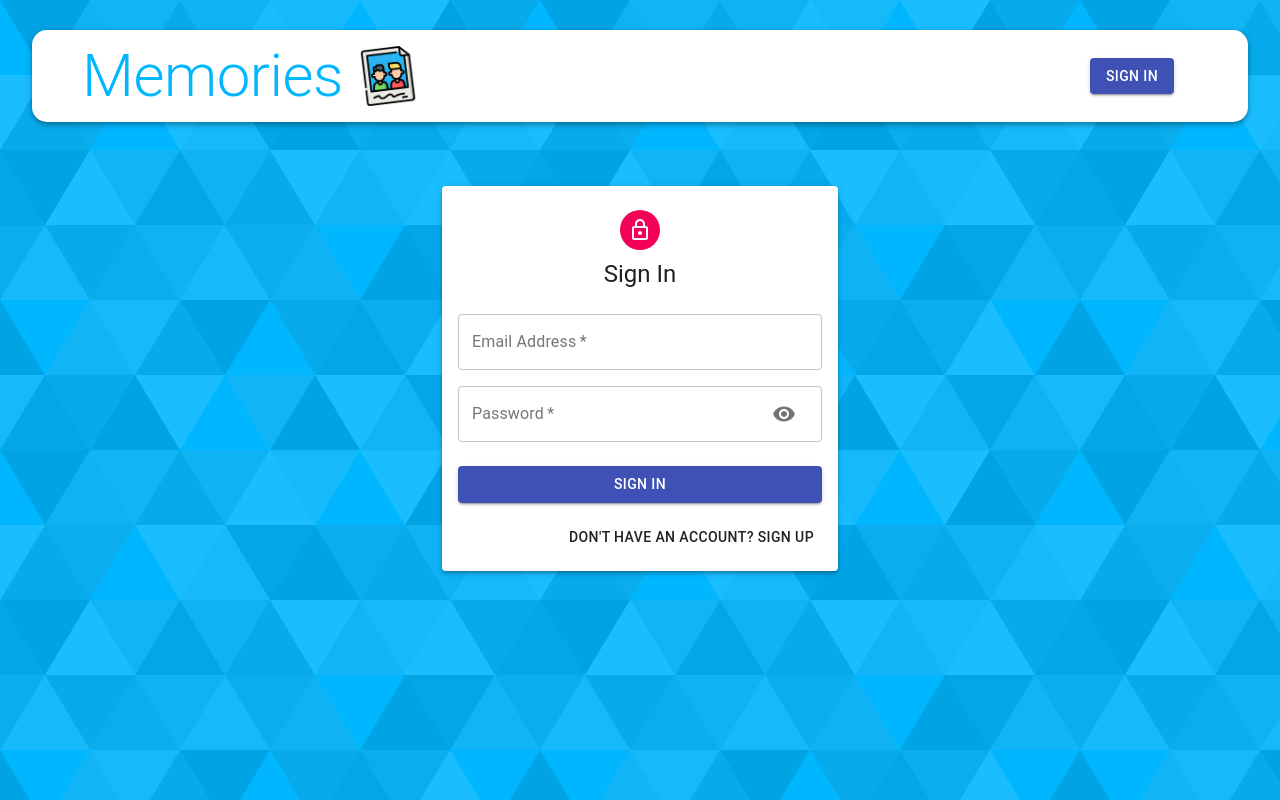
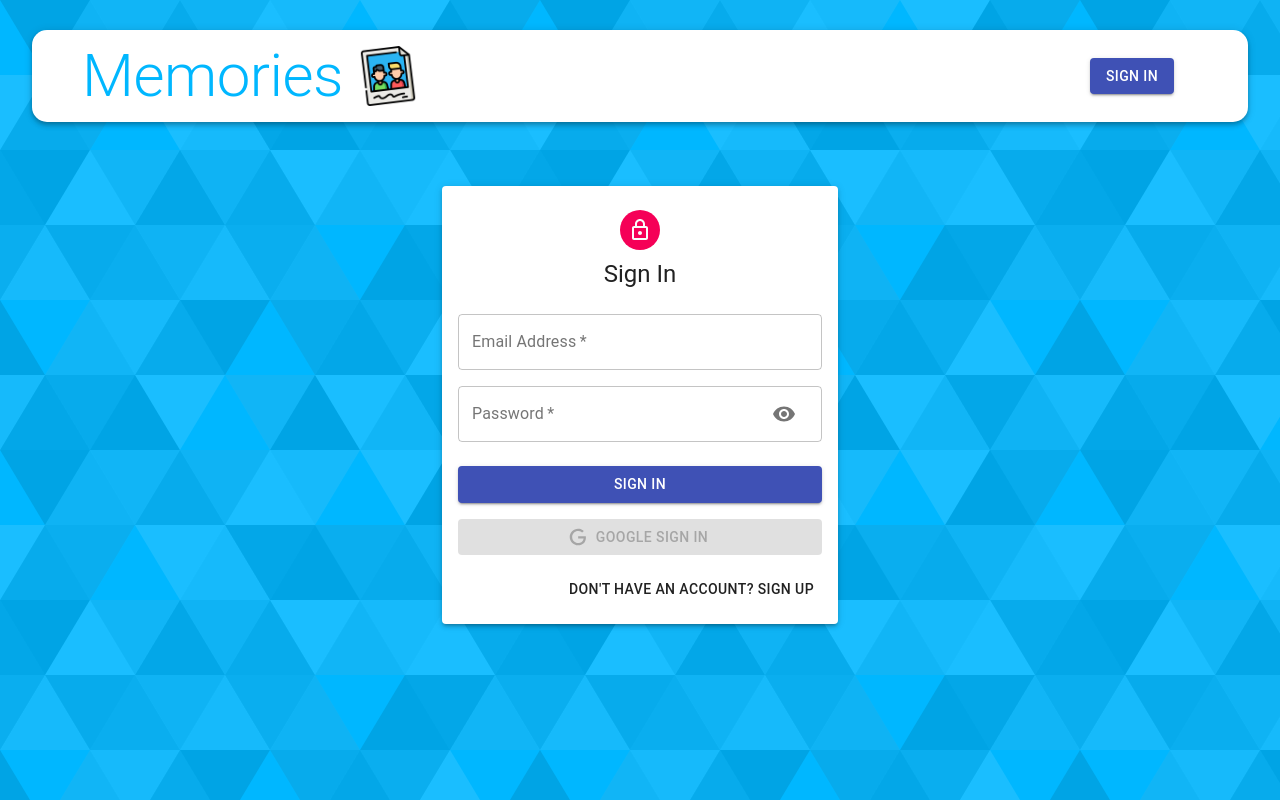
Before and after one commit to NguyenVietCuong2601/memmories-frontend, a React (Create React App) app: page /auth in a window 1280 px wide. Built offline with nearby package versions, Linux system fonts and the light colour scheme.

Commit message:
Google OAuth

```diff
--- a/src/components/Auth/Auth.js
+++ b/src/components/Auth/Auth.js
@@ -7,6 +7,11 @@ import {
     Typography,
     Container,
 } from "@material-ui/core";
+import { GoogleLogin } from "react-google-login";
+import { useDispatch } from "react-redux";
+import { useHistory } from "react-router-dom";
+
+import Icon from "./icon";
 import LockOutLinedIcon from "@material-ui/icons/LockOutlined";
 import Input from "./Input";
 
@@ -16,6 +21,8 @@ const Auth = () => {
     const classes = useStyles();
     const [showPassword, setShowPassword] = useState(false);
     const [isSignup, setIsSignup] = useState(false);
+    const dispatch = useDispatch();
+    const history = useHistory();
 
     const handleShowPassword = () => {
         setShowPassword((prevShowPassword) => !prevShowPassword);
@@ -30,6 +37,22 @@ const Auth = () => {
         handleShowPassword(false);
     };
 
+    const googleSuccess = (res) => {
+        const result = res?.profileObj;
+        const token = res?.tokenId;
+
+        try {
+            dispatch({ type: "AUTH", data: { result, token } });
+
+            history.push("/");
+        } catch (error) {
+            console.log(error);
+        }
+    };
+    const googleFailure = () => {
+        console.log("Google sign in was unsuccessful. Try again");
+    };
+
     return (
         <Container component="main" maxWidth="xs">
             <Paper className={classes.paper} elevation={3}>
@@ -39,7 +62,7 @@ const Auth = () => {
                 <Typography variant="h5">
                     {isSignup ? "Sign Up" : "Sign In"}
                 </Typography>
-                <form className={classes.form} onsubmit={handleSubmit}>
+                <form className={classes.form} onSubmit={handleSubmit}>
                     <Grid container spacing={2}>
                         {isSignup && (
                             <>
@@ -89,7 +112,26 @@ const Auth = () => {
                     >
                         {isSignup ? "Sign Up" : "Sign In"}
                     </Button>
-                    <Grid container justify="flex-end">
+                    <GoogleLogin
+                        clientId="412349224187-gughked70rqfsgrva3v081ld7pndau6e.apps.googleusercontent.com"
+                        render={(renderProps) => (
+                            <Button
+                                className={classes.googleButton}
+                                color="primary"
+                                fullWidth
+                                onClick={renderProps.onClick}
+                                disabled={renderProps.disabled}
+                                startIcon={<Icon />}
+                                variant="contained"
+                            >
+                                Google Sign In
+                            </Button>
+                        )}
+                        onSuccess={googleSuccess}
+                        onFailure={googleFailure}
+                        cookiePolicy="single_host_origin"
+                    />
+                    <Grid container justifyContent="flex-end">
                         <Grid item>
                             <Button onClick={switchMode}>
                                 {isSignup
--- /dev/null
+++ b/src/components/Auth/icon.js
@@ -0,0 +1,12 @@
+import React from "react";
+
+const icon = () => (
+    <svg style={{ width: "20px", height: "20px" }} viewBox="0 0 24 24">
+        <path
+            fill="currentColor"
+            d="M21.35,11.1H12.18V13.83H18.69C18.36,17.64 15.19,19.27 12.19,19.27C8.36,19.27 5,16.25 5,12C5,7.9 8.2,4.73 12.2,4.73C15.29,4.73 17.1,6.7 17.1,6.7L19,4.72C19,4.72 16.56,2 12.1,2C6.42,2 2.03,6.8 2.03,12C2.03,17.05 6.16,22 12.25,22C17.6,22 21.5,18.33 21.5,12.91C21.5,11.76 21.35,11.1 21.35,11.1V11.1Z"
+        />
+    </svg>
+);
+
+export default icon;
--- a/src/components/Navbar/Navbar.js
+++ b/src/components/Navbar/Navbar.js
@@ -1,14 +1,37 @@
-import React from "react";
-import { Link } from "react-router-dom";
+import React, { useState, useEffect } from "react";
+import { Link, useHistory, useLocation } from "react-router-dom";
 import { AppBar, Avatar, Button, Toolbar, Typography } from "@material-ui/core";
+import { useDispatch } from "react-redux";
+
 import memories from "../../images/memories.png";
 
 import useStyles from "./styles";
 
 const Navbar = () => {
     const classes = useStyles();
+    const dispatch = useDispatch();
+    const history = useHistory();
+    const location = useLocation();
 
-    const user = null;
+    const [user, setUser] = useState(
+        JSON.parse(localStorage.getItem("profile"))
+    );
+
+    const logout = () => {
+        dispatch({ type: "LOGOUT" });
+
+        history.push("/");
+
+        setUser(null);
+    };
+
+    useEffect(() => {
+        const token = user?.token;
+
+        // JWT ...
+
+        setUser(JSON.parse(localStorage.getItem("profile")));
+    }, [location]);
 
     return (
         <AppBar className={classes.appBar} position="static" color="inherit">
@@ -46,6 +69,7 @@ const Navbar = () => {
                             variant="contained"
                             className={classes.logout}
                             color="secondary"
+                            onClick={logout}
                         >
                             Logout
                         </Button>
--- a/src/constants/actionTypes.js
+++ b/src/constants/actionTypes.js
@@ -3,3 +3,6 @@ export const UPDATE = "UPDATE";
 export const DELETE = "DELETE";
 export const FETCH_ALL = "FETCH_ALL";
 export const LIKE = "LIKE";
+
+export const AUTH = "AUTH";
+export const LOGOUT = "LOGOUT";
--- /dev/null
+++ b/src/reducers/auth.js
@@ -0,0 +1,18 @@
+import { AUTH, LOGOUT } from "../constants/actionTypes";
+
+const authReducer = (state = { authData: null }, action) => {
+    switch (action.type) {
+        case AUTH:
+            localStorage.setItem("profile", JSON.stringify({ ...action?.data }));
+
+            return {...state, authData: action?.data};
+        case LOGOUT:
+            localStorage.clear();
+
+            return { ...state, authData: null };
+        default:
+            return state;
+    }
+};
+
+export default authReducer;
--- a/src/reducers/index.js
+++ b/src/reducers/index.js
@@ -1,5 +1,6 @@
 import { combineReducers } from "redux";
 
 import posts from "./posts";
+import auth from "./auth";
 
-export default combineReducers({ posts });
+export default combineReducers({ posts, auth });
```
